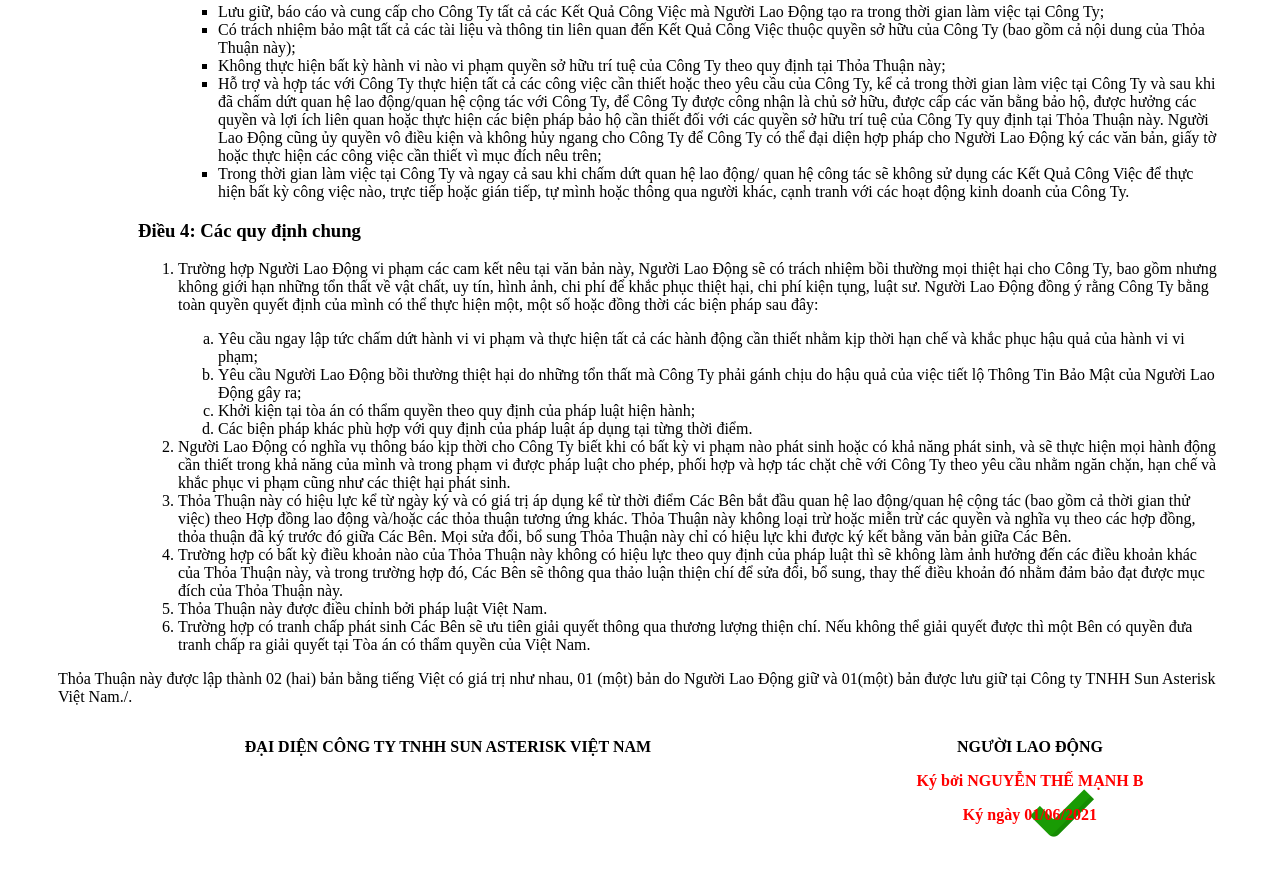
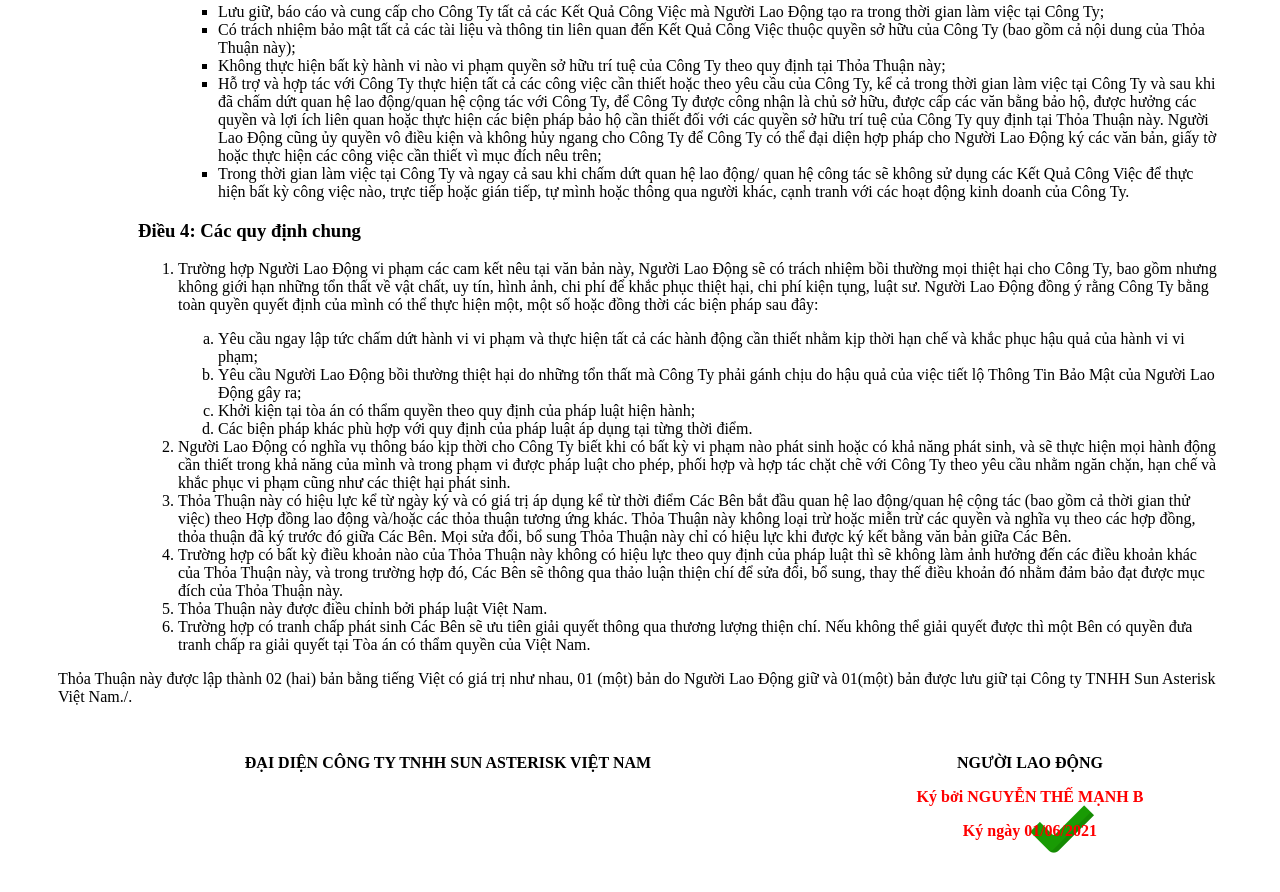
Before and after one commit to manhnt-0960/VANBAN_SUN2, a plain HTML site: page index.html in a window 1280 px wide. Shown: the part 2673-3565 px from the top of the page. Drawn offline with Linux system fonts and the light colour scheme.

Commit message:
Update index.css

```diff
--- a/index.css
+++ b/index.css
@@ -39,6 +39,10 @@
   width: 150px;
 }
 
+.footer {
+  margin-top: 2rem;
+}
+
 .footer p {
   font-weight: bold;
 }
```
